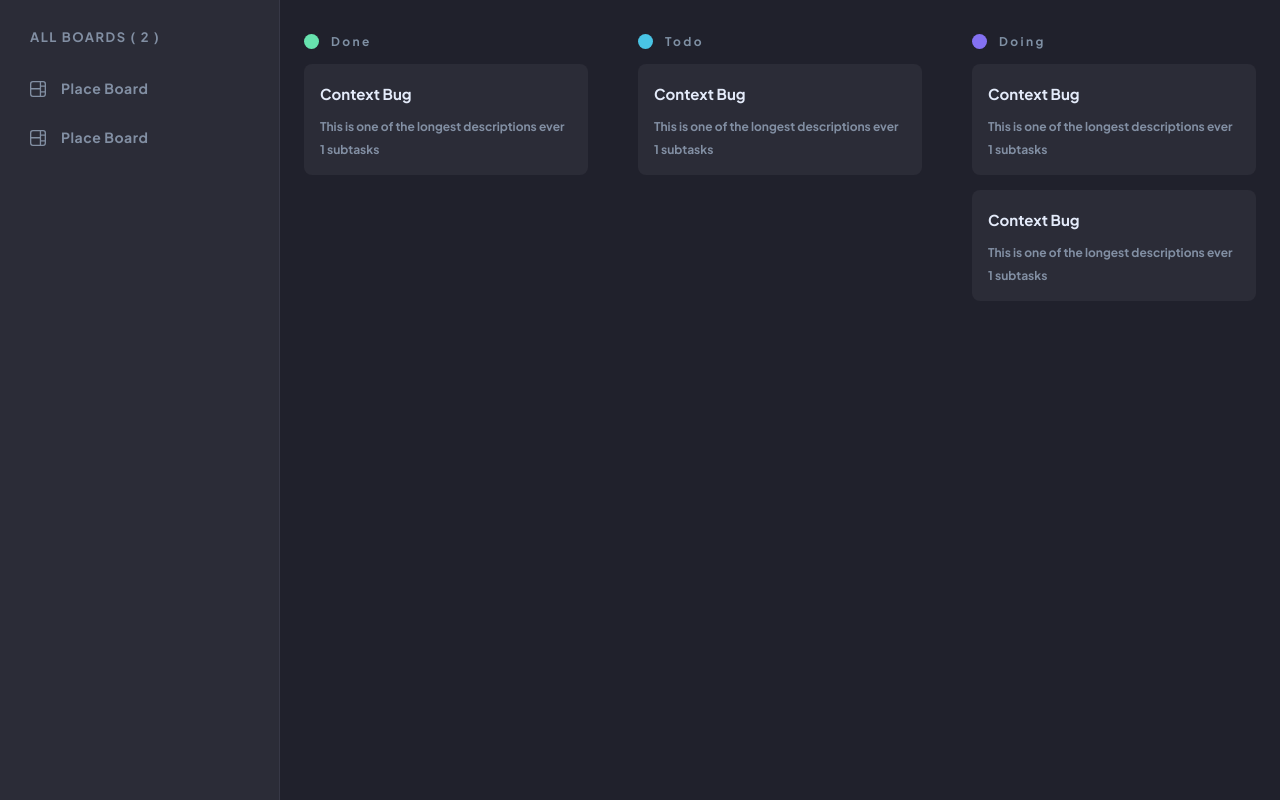
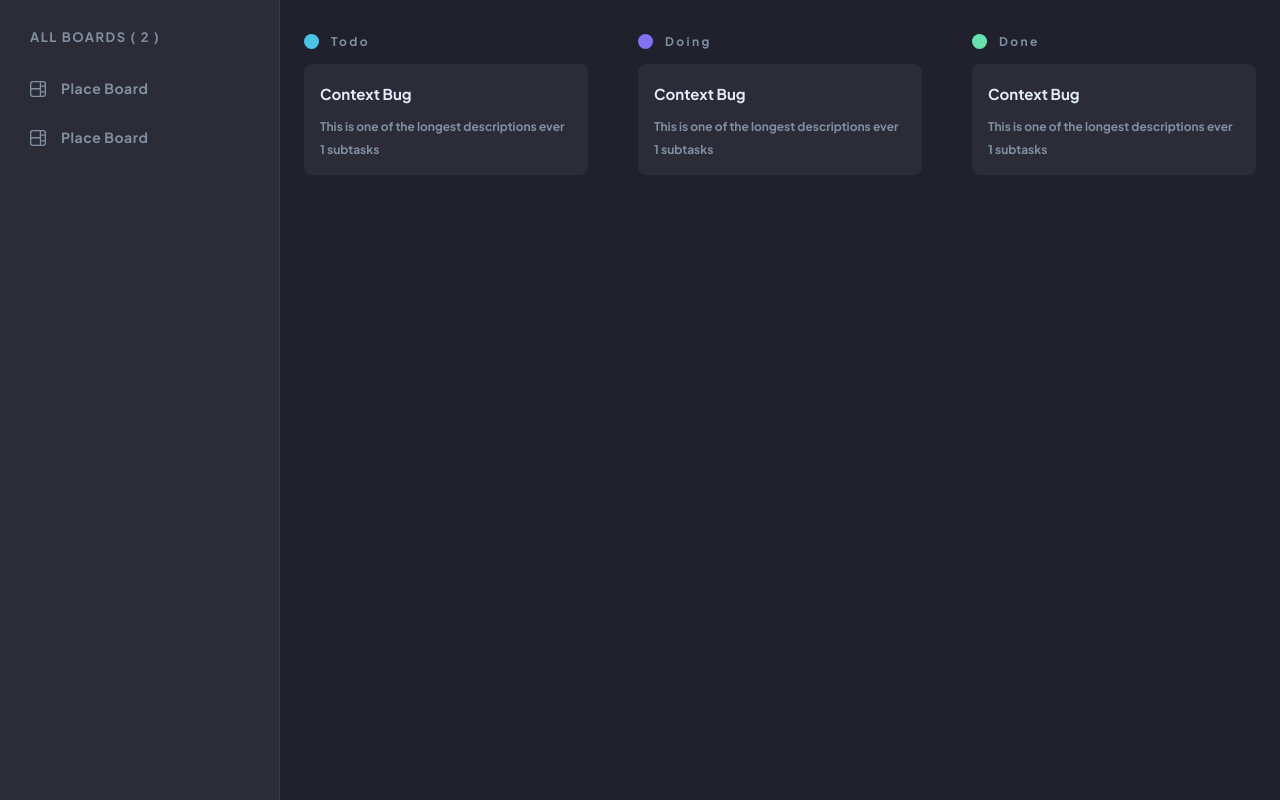
Before and after one commit to MMR-Solutions-AB/Kanban-V15, a React (Vite) app: page / in a window 1280 px wide. Built offline with nearby package versions, Linux system fonts and the light colour scheme.

Commit message:
now maps columns

```diff
--- a/src/components/Board/Board.jsx
+++ b/src/components/Board/Board.jsx
@@ -4,14 +4,17 @@ import Ticket from '../Ticket/Ticket'
 import { useProject } from '../../context/ProjectContext'
 
 const Board = () => {
-    const data = useProject()
-    console.log(data)
+    const { currentProject } = useProject()
+    console.log(currentProject)
     return (
         <div className="board">
-            <div className="board-column">
+            {currentProject.board.map((column) => (
+                <div className="board-column" key={column.name}>
                     <div className="board-title">
-                    <div className="board-title-icon Done"></div>
-                    <h4 className="heading-s">Done</h4>
+                        <div
+                            className={`board-title-icon ${column.name}`}
+                        ></div>
+                        <h4 className="heading-s">{column.name}</h4>
                     </div>
 
                     <Ticket
@@ -24,47 +27,7 @@ const Board = () => {
                         }}
                     />
                 </div>
-            <div className="board-column">
-                <div className="board-title">
-                    <div className="board-title-icon Todo"></div>
-                    <h4 className="heading-s">Todo</h4>
-                </div>
-
-                <Ticket
-                    item={{
-                        id: '2',
-                        title: 'Context Bug',
-                        description:
-                            'This is one of the longest descriptions ever',
-                        tasks: ['Fix types at the same time'],
-                    }}
-                />
-            </div>
-            <div className="board-column">
-                <div className="board-title">
-                    <div className="board-title-icon Doing"></div>
-                    <h4 className="heading-s">Doing</h4>
-                </div>
-
-                <Ticket
-                    item={{
-                        id: '3',
-                        title: 'Context Bug',
-                        description:
-                            'This is one of the longest descriptions ever',
-                        tasks: ['Fix types at the same time'],
-                    }}
-                />
-                <Ticket
-                    item={{
-                        id: '4',
-                        title: 'Context Bug',
-                        description:
-                            'This is one of the longest descriptions ever',
-                        tasks: ['Fix types at the same time'],
-                    }}
-                />
-            </div>
+            ))}
         </div>
     )
 }
--- a/src/context/ProjectContext.jsx
+++ b/src/context/ProjectContext.jsx
@@ -1,7 +1,6 @@
 import React, { useState, useContext } from 'react'
 import { createContext } from 'react'
 import { projectsData } from './projects-data'
-import { v4 as uuidv4 } from 'uuid'
 
 const ProjectContext = createContext({})
 
@@ -14,53 +13,14 @@ const ProjectProvider = ({ children }) => {
     const [currentIndex, setCurrentIndex] = useState(0)
     const currentProject = projects[currentIndex]
 
-    const addTicket = (ticket) => {
-        projects[currentIndex].board.stage1.items.push(ticket)
-        // make sure we rerender
-        setProjects([...projects])
-    }
-
     const changeBoard = (index) => {
         setCurrentIndex(index)
-    }
-
-    const addNewProject = (title) => {
-        if (!title) return
-
-        const data = {
-            title: title,
-            id: uuidv4(),
-            board: {
-                stage1: {
-                    name: 'Todo',
-                    items: [],
-                },
-                stage2: {
-                    name: 'Doing',
-                    items: [],
-                },
-                stage3: {
-                    name: 'Done',
-                    items: [],
-                },
-            },
-        }
-        setProjects((prev) => [...prev, data])
-        setCurrentIndex(projects.length)
-    }
-
-    const changeCurrentBoard = (newData) => {
-        projects[currentIndex].board = newData
-        setProjects([...projects])
     }
 
     const value = {
         changeBoard,
         currentProject,
-        changeCurrentBoard,
         projects,
-        addTicket,
-        addNewProject,
     }
 
     return (
--- a/src/context/projects-data.js
+++ b/src/context/projects-data.js
@@ -4,8 +4,8 @@ export const projectsData = [
     {
         title: 'Place Board',
         id: 1,
-        board: {
-            stage1: {
+        board: [
+            {
                 name: 'Todo',
                 items: [
                     {
@@ -41,7 +41,7 @@ export const projectsData = [
                     },
                 ],
             },
-            stage2: {
+            {
                 name: 'Doing',
                 items: [
                     {
@@ -60,7 +60,7 @@ export const projectsData = [
                     },
                 ],
             },
-            stage3: {
+            {
                 name: 'Done',
                 items: [
                     {
@@ -84,7 +84,7 @@ export const projectsData = [
                     },
                 ],
             },
-        },
+        ],
     },
     {
         title: 'Jira Board',
```
Lines whose indentation alone changed are shown as unchanged.
